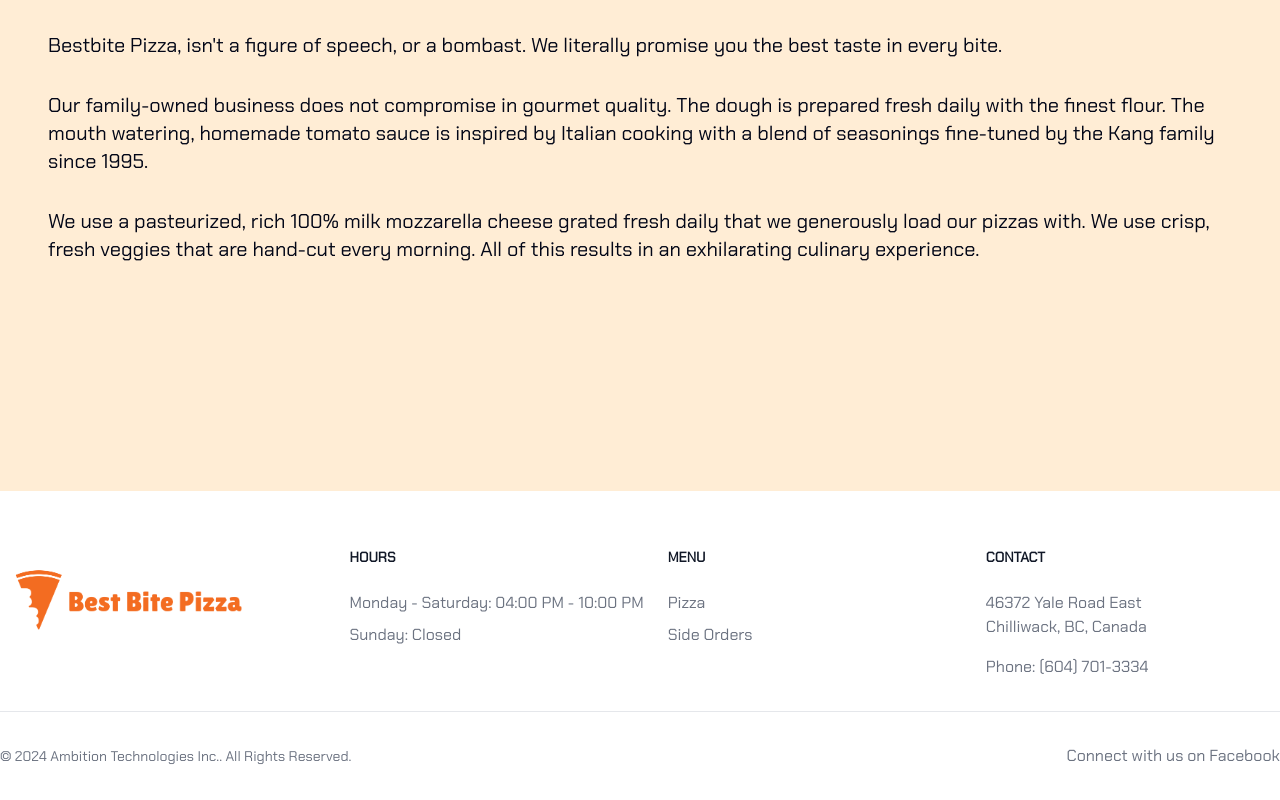
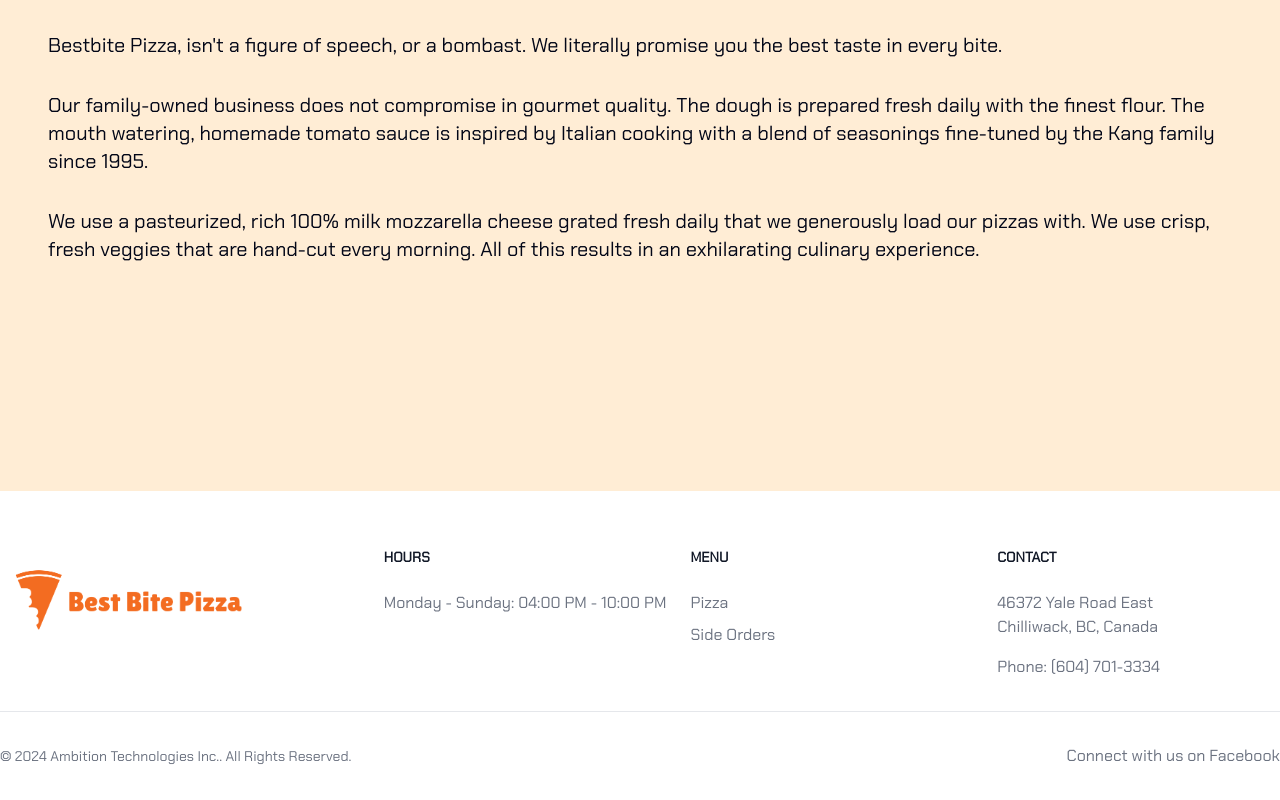
Before and after one commit to harjot85/best-bite, a React (Vite) app: page / in a window 1280 px wide. Shown: the part 11024-11824 px from the top of the page. Built offline with nearby package versions, Linux system fonts and the light colour scheme.

Commit message:
Update hours

```diff
--- a/src/components/Footer/footer.tsx
+++ b/src/components/Footer/footer.tsx
@@ -22,11 +22,9 @@
               </h2>
               <ul className="text-gray-500 dark:text-gray-400 font-medium">
                 <li className="mb-2">
-                  <div>Monday - Saturday: 04:00 PM - 10:00 PM</div>
+                  <div>Monday - Sunday: 04:00 PM - 10:00 PM</div>
                 </li>
-                <li>
-                  <div>Sunday: Closed</div>
-                </li>
+
               </ul>
             </div>
             <div>
```
